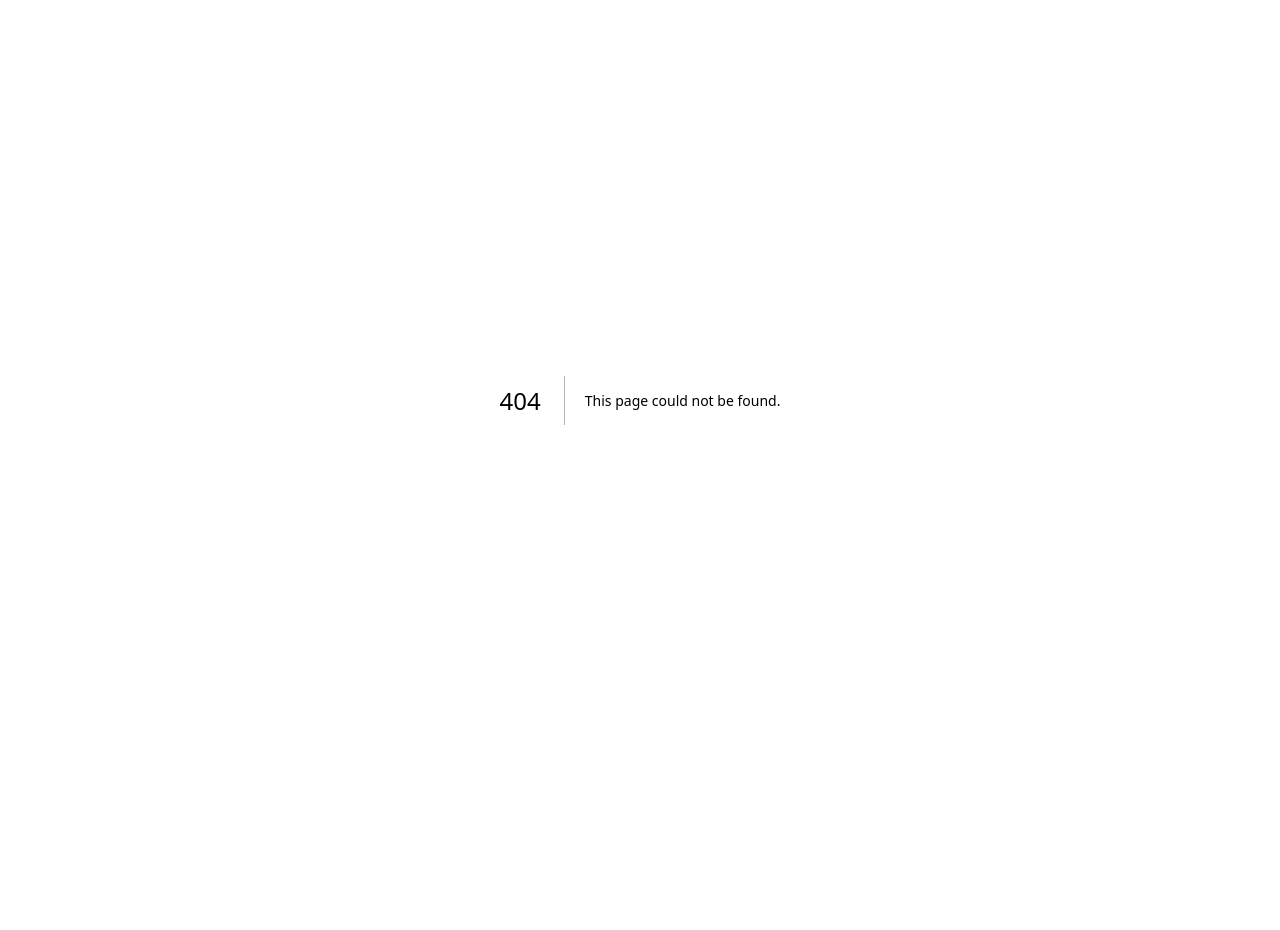
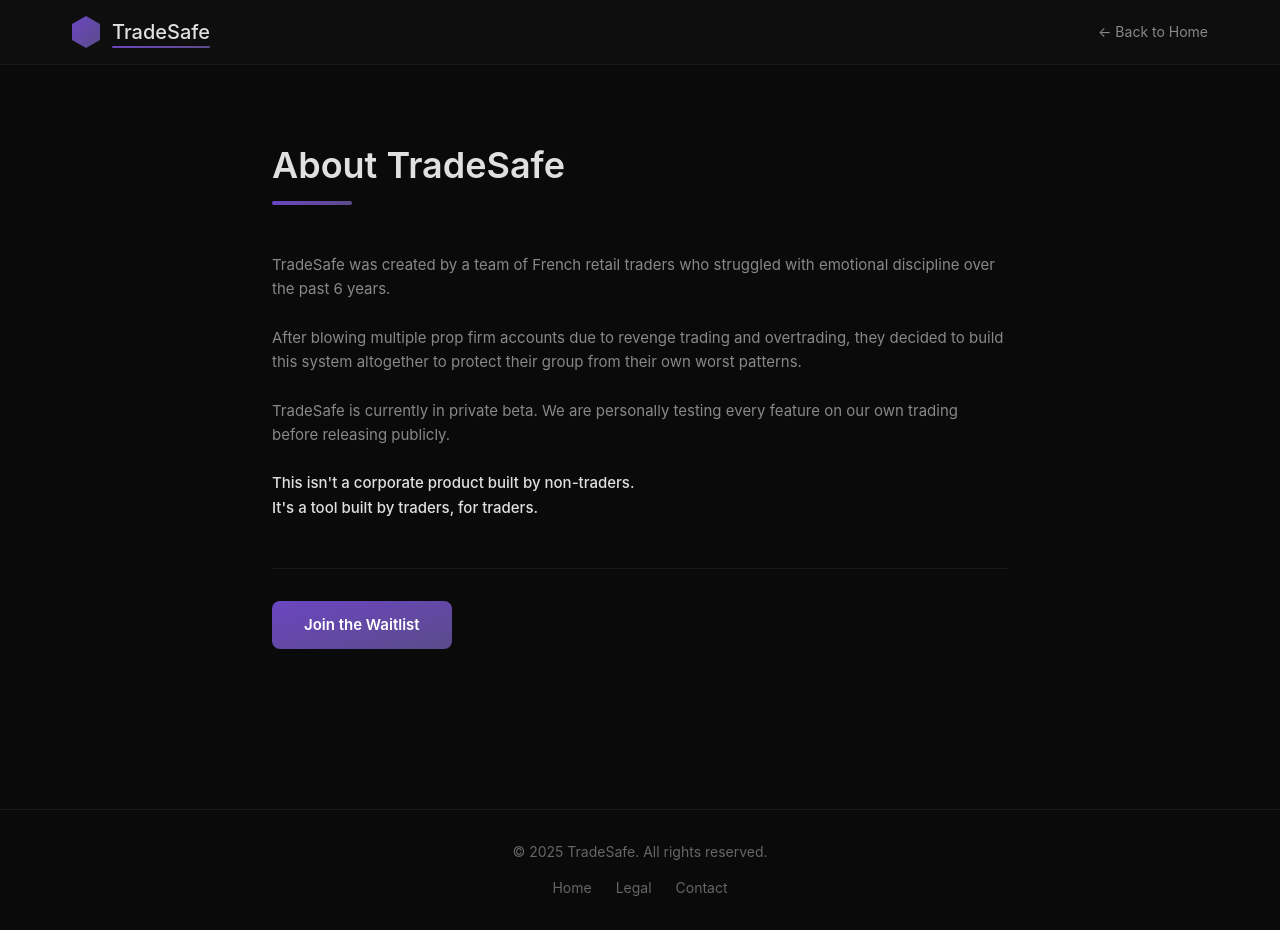
Before and after one commit to Trade-Safe/tradesafe-landing, a Next.js app: page /about in a window 1280 px wide. Before the commit this address had no page. Before the commit the page ends 800 px from the top, so only its background shows below. Built offline with nearby package versions, Linux system fonts and the light colour scheme.

Commit message:
Create page.tsx - about

```diff
--- /dev/null
+++ b/app/about/page.tsx
@@ -0,0 +1,91 @@
+import Link from 'next/link'
+
+export default function AboutPage() {
+  return (
+    <div className="min-h-screen bg-[#0a0a0a]">
+      {/* Header */}
+      <header className="border-b border-[#1a1a1a] bg-[#0f0f0f]/95 backdrop-blur-sm sticky top-0 z-50">
+        <nav className="max-w-[1200px] mx-auto px-8 py-4 flex justify-between items-center">
+          <Link href="/" className="flex items-center gap-3">
+            <div className="w-7 h-8 bg-gradient-to-br from-primary to-primary-dark"
+                 style={{ clipPath: 'polygon(50% 0%, 100% 25%, 100% 75%, 50% 100%, 0% 75%, 0% 25%)' }} />
+            <span className="text-xl font-medium text-[#e0e0e0] relative">
+              TradeSafe
+              <div className="absolute bottom-[-2px] left-0 right-0 h-[2px] bg-gradient-to-r from-primary to-primary-dark rounded-full" />
+            </span>
+          </Link>
+          <Link
+            href="/"
+            className="text-sm text-[#888] hover:text-[#e0e0e0] transition-colors"
+          >
+            ← Back to Home
+          </Link>
+        </nav>
+      </header>
+
+      {/* Main Content */}
+      <main className="max-w-[800px] mx-auto px-8 py-20">
+        {/* Title */}
+        <div className="mb-12">
+          <h1 className="text-4xl font-semibold text-[#e0e0e0] mb-4">
+            About TradeSafe
+          </h1>
+          <div className="w-20 h-1 bg-gradient-to-r from-primary to-primary-dark rounded-full" />
+        </div>
+
+        {/* Content */}
+        <div className="space-y-6 text-[#888] leading-relaxed">
+          <p>
+            TradeSafe was created by a team of French retail traders who struggled
+            with emotional discipline over the past 6 years.
+          </p>
+
+          <p>
+            After blowing multiple prop firm accounts due to revenge trading
+            and overtrading, they decided to build this system altogether to protect their group from their
+            own worst patterns.
+          </p>
+
+          <p>
+            TradeSafe is currently in private beta. We are personally testing
+            every feature on our own trading before releasing publicly.
+          </p>
+
+          <p className="font-medium text-[#e0e0e0]">
+            This isn't a corporate product built by non-traders.
+            <br />
+            It's a tool built by traders, for traders.
+          </p>
+        </div>
+
+        {/* CTA */}
+        <div className="mt-12 pt-8 border-t border-[#1a1a1a]">
+          <Link
+            href="/#pricing"
+            className="inline-block px-8 py-3 bg-gradient-to-br from-primary to-primary-dark text-white font-semibold rounded-lg hover:opacity-90 transition-opacity"
+          >
+            Join the Waitlist
+          </Link>
+        </div>
+      </main>
+
+      {/* Footer minimal */}
+      <footer className="border-t border-[#1a1a1a] py-8 mt-20">
+        <div className="max-w-[800px] mx-auto px-8 text-center text-sm text-[#666]">
+          <p>© 2025 TradeSafe. All rights reserved.</p>
+          <div className="mt-4 flex justify-center gap-6">
+            <Link href="/" className="hover:text-[#e0e0e0] transition-colors">
+              Home
+            </Link>
+            <Link href="/legal" className="hover:text-[#e0e0e0] transition-colors">
+              Legal
+            </Link>
+            <Link href="mailto:hello@trade-safe.ai" className="hover:text-[#e0e0e0] transition-colors">
+              Contact
+            </Link>
+          </div>
+        </div>
+      </footer>
+    </div>
+  )
+}
```
